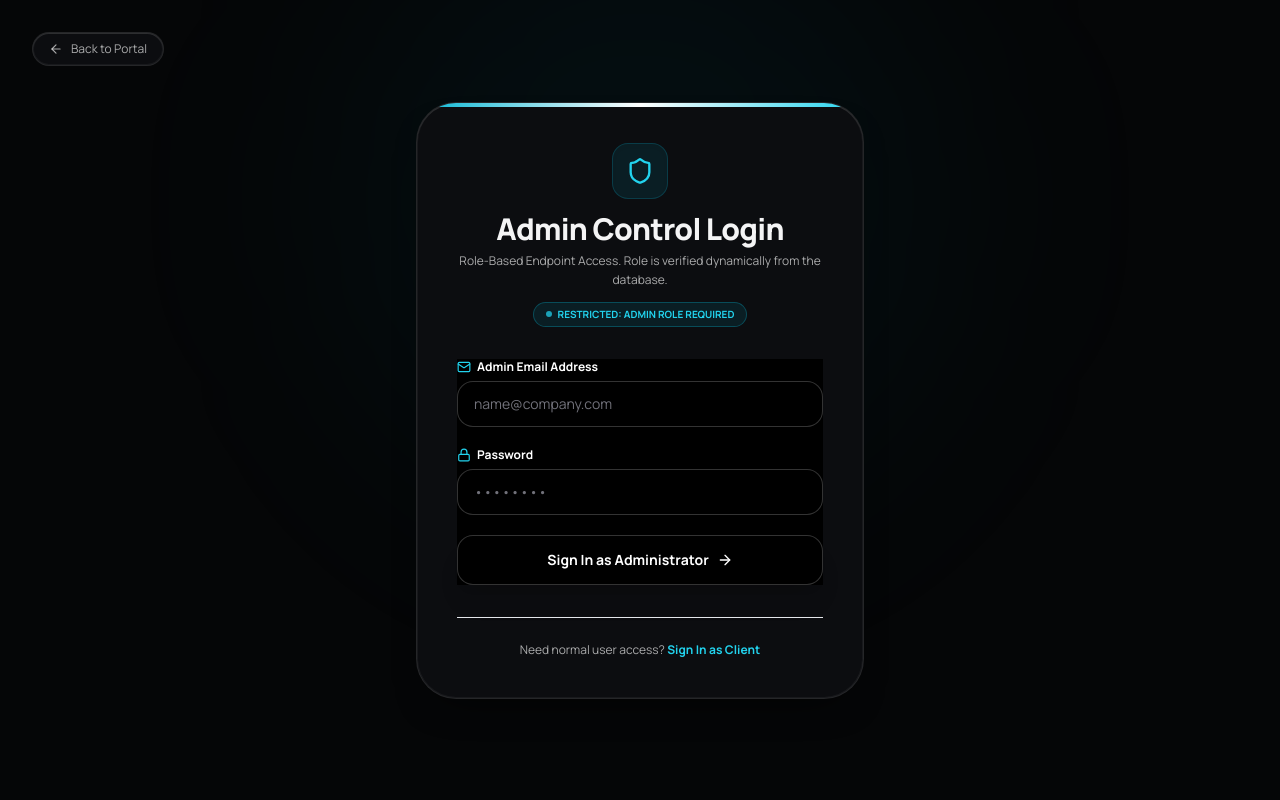
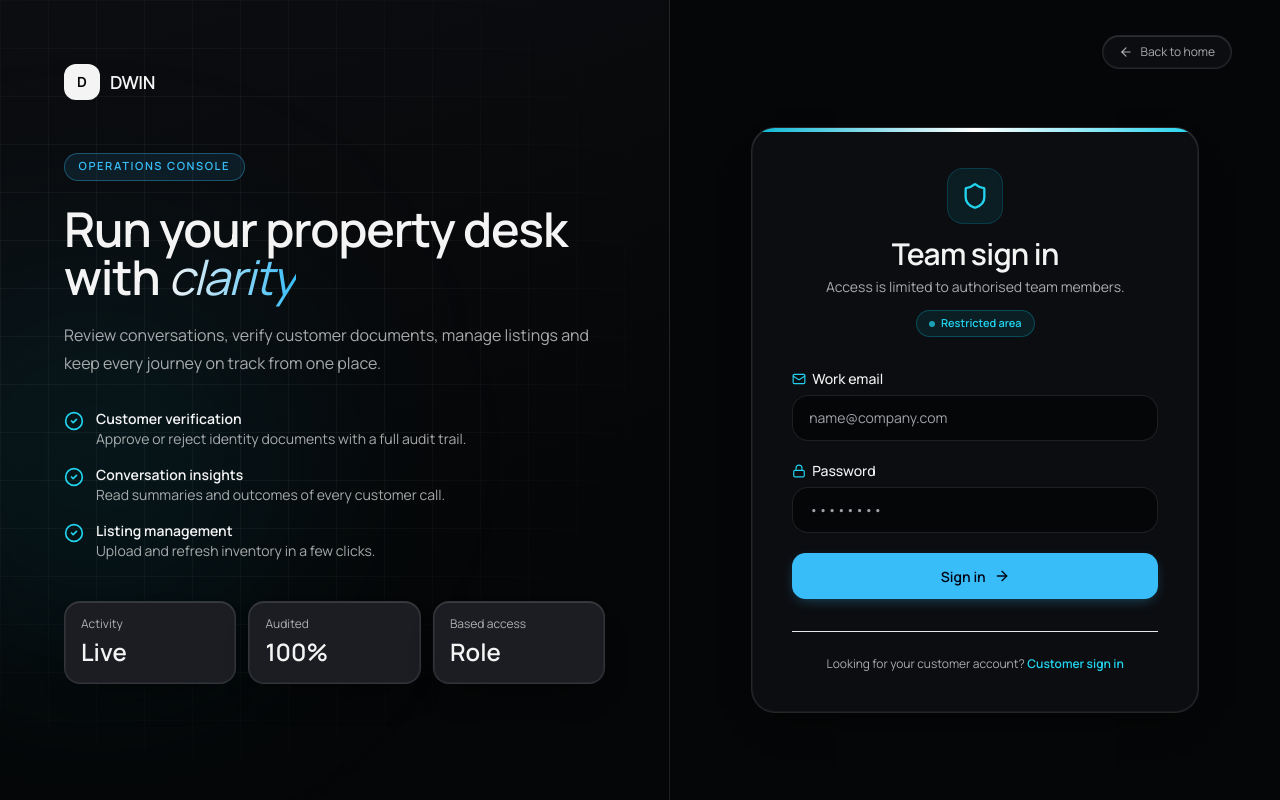
Before and after one commit to bhatvinay7/voice, a Next.js app in the folder apps/web/: page /admin/login in a window 1280 px wide. Built offline with nearby package versions, Linux system fonts and the light colour scheme.

Commit message:
feat(web): refresh authentication experience

```diff
--- a/apps/web/src/app/admin/login/page.tsx
+++ b/apps/web/src/app/admin/login/page.tsx
@@ -5,6 +5,8 @@ import { useRouter } from "next/navigation";
 import { motion } from "framer-motion";
 import { Shield, Lock, Mail, ArrowRight, AlertCircle, ArrowLeft, CheckCircle2 } from "lucide-react";
 import { useAdminLogin } from "../../../lib/api";
+import { AuthSplitLayout } from "../../../components/auth/AuthSplitLayout";
+import { adminAuthShowcase } from "../../../lib/auth-showcase";
 
 export default function AdminLoginPage() {
   const router = useRouter();
@@ -37,28 +39,25 @@ export default function AdminLoginPage() {
   };
 
   return (
-    <div className="min-h-screen bg-theme-main text-theme-text font-sans antialiased flex flex-col justify-center items-center p-4 sm:p-6 md:p-8 relative overflow-hidden transition-colors duration-300">
-      {/* Background Radial Glow */}
-      <div className="absolute top-1/4 left-1/2 -translate-x-1/2 -translate-y-1/2 w-[600px] h-[600px] bg-cyan-500/5 blur-[120px] rounded-full pointer-events-none" />
-
-      {/* Top back navigation */}
-      <div className="absolute top-8 left-8 z-20">
+    <AuthSplitLayout
+      content={adminAuthShowcase}
+      topSlot={
         <button
           onClick={() => router.push("/")}
-          className="inline-flex items-center gap-2 text-xs font-mono text-theme-sub hover:text-theme-text transition bg-theme-card dark:bg-black dark:text-white px-4 py-2 rounded-full border border-theme-border dark:border-white/20"
+          className="inline-flex items-center gap-2 text-xs text-theme-sub hover:text-theme-text transition bg-theme-card px-4 py-2 rounded-full border border-theme-border"
         >
           <ArrowLeft className="w-3.5 h-3.5" />
-          Back to Portal
+          Back to home
         </button>
-      </div>
-
+      }
+    >
       <motion.div
         initial={{ opacity: 0, y: 20 }}
         animate={{ opacity: 1, y: 0 }}
         transition={{ duration: 0.4 }}
-        className="w-full max-w-md relative z-10"
+        className="w-full relative z-10"
       >
-        <div className="rounded-[2.5rem] border border-theme-border dark:border-white/15 bg-theme-card dark:bg-black backdrop-blur-2xl p-8 sm:p-10 text-theme-text dark:text-white shadow-2xl relative overflow-hidden dark:shadow-[inset_0_1px_0_0_rgba(255,255,255,0.12)]">
+        <div className="auth-card p-8 sm:p-10 text-theme-text relative overflow-hidden">
           {/* Top Specular Gradient Line */}
           <div className="absolute top-0 left-0 right-0 h-1 bg-gradient-to-r from-cyan-500 via-white to-cyan-400" />
 
@@ -68,16 +67,16 @@ export default function AdminLoginPage() {
               <Shield className="w-7 h-7" />
             </div>
             <div>
-              <h1 className="text-2xl sm:text-3xl font-extrabold tracking-tight font-serif text-theme-text dark:text-white">
-                Admin Control Login
+              <h1 className="text-2xl sm:text-3xl font-semibold tracking-tight font-display text-theme-text">
+                Team sign in
               </h1>
-              <p className="text-xs text-theme-sub dark:text-zinc-400 mt-1 leading-relaxed">
-                Role-Based Endpoint Access. Role is verified dynamically from the database.
+              <p className="text-sm text-theme-sub mt-1 leading-relaxed">
+                Access is limited to authorised team members.
               </p>
             </div>
-            <div className="inline-flex items-center gap-1.5 text-[10px] font-mono bg-cyan-500/10 text-cyan-400 border border-cyan-500/30 px-3 py-1 rounded-full font-bold">
+            <div className="inline-flex items-center gap-1.5 text-[11px] bg-cyan-500/10 text-cyan-400 border border-cyan-500/30 px-3 py-1 rounded-full font-semibold">
               <span className="w-1.5 h-1.5 rounded-full bg-cyan-400 animate-pulse" />
-              RESTRICTED: ADMIN ROLE REQUIRED
+              Restricted area
             </div>
           </div>
 
@@ -105,11 +104,11 @@ export default function AdminLoginPage() {
           )}
 
           {/* Form */}
-          <form onSubmit={handleSubmit} className="space-y-5 bg-white dark:bg-black">
+          <form onSubmit={handleSubmit} className="space-y-5 bg-transparent">
             <div className="space-y-1.5">
-              <label className="text-xs font-bold text-black dark:text-white font-mono flex items-center gap-1.5">
+              <label className="text-sm font-medium text-theme-text flex items-center gap-1.5">
                 <Mail className="w-3.5 h-3.5 text-cyan-400" />
-                Admin Email Address
+                Work email
               </label>
               <input
                 type="email"
@@ -117,12 +116,12 @@ export default function AdminLoginPage() {
                 value={email}
                 onChange={(e) => setEmail(e.target.value)}
                 placeholder="name@company.com"
-                className="w-full px-4 py-3 bg-white dark:bg-black border border-slate-300 dark:border-white/20 rounded-2xl text-sm text-black dark:text-white placeholder:text-slate-400 dark:placeholder:text-zinc-500 focus:outline-none focus:border-cyan-400/80 transition"
+                className="w-full px-4 py-3 bg-theme-main border border-theme-border rounded-2xl text-sm text-theme-text placeholder:text-theme-sub focus:outline-none focus:border-cyan-400/80 transition"
               />
             </div>
 
             <div className="space-y-1.5">
-              <label className="text-xs font-bold text-black dark:text-white font-mono flex items-center gap-1.5">
+              <label className="text-sm font-medium text-theme-text flex items-center gap-1.5">
                 <Lock className="w-3.5 h-3.5 text-cyan-400" />
                 Password
               </label>
@@ -132,20 +131,20 @@ export default function AdminLoginPage() {
                 value={password}
                 onChange={(e) => setPassword(e.target.value)}
                 placeholder="••••••••"
-                className="w-full px-4 py-3 bg-white dark:bg-black border border-slate-300 dark:border-white/20 rounded-2xl text-sm text-black dark:text-white placeholder:text-slate-400 dark:placeholder:text-zinc-500 focus:outline-none focus:border-cyan-400/80 transition"
+                className="w-full px-4 py-3 bg-theme-main border border-theme-border rounded-2xl text-sm text-theme-text placeholder:text-theme-sub focus:outline-none focus:border-cyan-400/80 transition"
               />
             </div>
 
             <button
               type="submit"
               disabled={adminLoginMutation.isPending}
-              className="w-full mt-2 py-3.5 px-6 rounded-2xl bg-white dark:bg-black hover:bg-zinc-100 dark:hover:bg-zinc-900 border border-slate-300 dark:border-white/20 text-black dark:text-white font-bold text-sm flex items-center justify-center gap-2 transition-all shadow-xl active:scale-95 cursor-pointer disabled:opacity-50"
+              className="btn-primary w-full mt-2"
             >
               {adminLoginMutation.isPending ? (
-                <span>Authenticating with DB...</span>
+                <span>Signing in…</span>
               ) : (
                 <>
-                  <span>Sign In as Administrator</span>
+                  <span>Sign in</span>
                   <ArrowRight className="w-4 h-4" />
                 </>
               )}
@@ -155,17 +154,17 @@ export default function AdminLoginPage() {
           {/* Footer note */}
           <div className="mt-8 pt-6 border-t border-theme-border/50 text-center">
             <p className="text-xs text-theme-sub">
-              Need normal user access?{" "}
+              Looking for your customer account?{" "}
               <button
                 onClick={() => router.push("/auth")}
-                className="text-cyan-400 hover:underline font-bold"
+                className="text-cyan-400 hover:underline font-semibold"
               >
-                Sign In as Client
+                Customer sign in
               </button>
             </p>
           </div>
         </div>
       </motion.div>
-    </div>
+    </AuthSplitLayout>
   );
 }
--- /dev/null
+++ b/apps/web/src/components/auth/AuthBrandPanel.tsx
@@ -0,0 +1,82 @@
+"use client";
+
+import React from "react";
+import { motion } from "framer-motion";
+import { CheckCircle2, Quote } from "lucide-react";
+import type { AuthShowcaseContent } from "../../../types/auth-layout";
+
+interface AuthBrandPanelProps {
+  content: AuthShowcaseContent;
+}
+
+function renderHeadline(headline: string, accentWord: string): React.ReactNode {
+  const index = headline.indexOf(accentWord);
+  if (!accentWord || index < 0) return headline;
+  return (
+    <>
+      {headline.slice(0, index)}
+      <span className="font-serif italic font-normal text-gradient-accent">{accentWord}</span>
+      {headline.slice(index + accentWord.length)}
+    </>
+  );
+}
+
+export function AuthBrandPanel({ content }: AuthBrandPanelProps): React.ReactElement {
+  return (
+    <aside className="auth-brand-panel relative hidden overflow-hidden lg:flex lg:flex-col lg:justify-between p-12 xl:p-16">
+      <div className="surface-grid pointer-events-none absolute inset-0" aria-hidden />
+      <div className="pointer-events-none absolute -left-24 top-1/3 h-96 w-96 rounded-full bg-cyan-500/10 blur-[120px]" aria-hidden />
+
+      <div className="relative z-10 flex items-center gap-2.5">
+        <span className="brand-mark flex h-9 w-9 items-center justify-center rounded-xl text-sm font-bold">D</span>
+        <span className="font-display text-lg font-semibold tracking-tight">DWIN</span>
+      </div>
+
+      <motion.div
+        initial={{ opacity: 0, y: 16 }}
+        animate={{ opacity: 1, y: 0 }}
+        transition={{ duration: 0.5 }}
+        className="relative z-10 max-w-xl"
+      >
+        <span className="eyebrow-pill">{content.eyebrow}</span>
+        <h2 className="mt-6 font-display text-4xl font-semibold leading-[1.1] tracking-tight xl:text-5xl">
+          {renderHeadline(content.headline, content.accentWord)}
+        </h2>
+        <p className="mt-5 text-base leading-7 text-theme-sub">{content.description}</p>
+
+        <ul className="mt-8 space-y-4">
+          {content.highlights.map((item) => (
+            <li key={item.title} className="flex gap-3">
+              <CheckCircle2 className="mt-0.5 h-5 w-5 shrink-0 text-cyan-400" />
+              <div>
+                <p className="text-sm font-semibold">{item.title}</p>
+                <p className="text-sm text-theme-sub">{item.description}</p>
+              </div>
+            </li>
+          ))}
+        </ul>
+
+        <dl className="mt-10 grid grid-cols-3 gap-3">
+          {content.stats.map((stat) => (
+            <div key={stat.label} className="stat-tile">
+              <dt className="text-xs text-theme-sub">{stat.label}</dt>
+              <dd className="mt-1 font-display text-2xl font-semibold">{stat.value}</dd>
+            </div>
+          ))}
+        </dl>
+      </motion.div>
+
+      {content.quote ? (
+        <figure className="relative z-10 max-w-xl rounded-2xl border border-theme-border bg-theme-card-hover/60 p-5">
+          <Quote className="h-5 w-5 text-cyan-400" />
+          <blockquote className="mt-3 text-sm leading-6">{content.quote.text}</blockquote>
+          <figcaption className="mt-3 text-xs text-theme-sub">
+            <span className="font-semibold text-theme-text">{content.quote.author}</span> · {content.quote.role}
+          </figcaption>
+        </figure>
+      ) : (
+        <span />
+      )}
+    </aside>
+  );
+}
--- a/apps/web/src/components/auth/AuthCardHeader.tsx
+++ b/apps/web/src/components/auth/AuthCardHeader.tsx
@@ -9,7 +9,7 @@ interface AuthCardHeaderProps {
 export function AuthCardHeader({ mode }: AuthCardHeaderProps): React.ReactElement {
   return (
     <div className="mb-6">
-      <h2 className="text-xl font-semibold tracking-tight text-theme-text">
+      <h2 className="font-display text-2xl font-semibold tracking-tight text-theme-text">
         {mode === "login" ? "Welcome back" : "Create your account"}
       </h2>
       <p className="mt-1 text-sm text-theme-sub">
--- a/apps/web/src/components/auth/AuthOtpInput.tsx
+++ b/apps/web/src/components/auth/AuthOtpInput.tsx
@@ -13,7 +13,7 @@ export function AuthOtpInput({
 }: AuthOtpInputProps): React.ReactElement {
   return (
     <div className="space-y-2">
-      <label className="text-xs font-bold text-black dark:text-white uppercase tracking-wider pl-1">
+      <label className="text-xs font-bold text-theme-text uppercase tracking-wider pl-1">
         6-Digit Verification Code
       </label>
       <div className="flex items-center justify-between gap-2">
@@ -26,7 +26,7 @@ export function AuthOtpInput({
             maxLength={1}
             value={digit}
             onChange={(e) => onChangeOtp(idx, e.target.value)}
-            className="w-12 h-14 bg-white dark:bg-black border border-slate-300 dark:border-white/20 text-center text-xl font-bold text-black dark:text-white rounded-2xl focus:outline-none focus:border-black dark:focus:border-white transition-all shadow-inner"
+            className="w-12 h-14 bg-theme-card border border-theme-border text-center text-xl font-bold text-theme-text rounded-2xl focus:outline-none focus:border-cyan-500 transition-all shadow-inner"
           />
         ))}
       </div>
--- /dev/null
+++ b/apps/web/src/components/auth/AuthSplitLayout.tsx
@@ -0,0 +1,23 @@
+import React from "react";
+import type { AuthShowcaseContent } from "../../../types/auth-layout";
+import { AuthBrandPanel } from "./AuthBrandPanel";
+
+interface AuthSplitLayoutProps {
+  content: AuthShowcaseContent;
+  topSlot?: React.ReactNode;
+  children: React.ReactNode;
+}
+
+export function AuthSplitLayout({ content, topSlot, children }: AuthSplitLayoutProps): React.ReactElement {
+  return (
+    <main className="theme-page grid min-h-screen w-full lg:grid-cols-[1.1fr_1fr]">
+      <AuthBrandPanel content={content} />
+      <section className="relative flex flex-col px-4 py-8 sm:px-8 lg:px-12">
+        <div className="flex min-h-[2.5rem] items-center justify-end">{topSlot}</div>
+        <div className="flex flex-1 items-center justify-center py-8">
+          <div className="w-full max-w-md">{children}</div>
+        </div>
+      </section>
+    </main>
+  );
+}
--- /dev/null
+++ b/apps/web/src/lib/auth-showcase.ts
@@ -0,0 +1,42 @@
+import type { AuthShowcaseContent } from "../../types/auth-layout";
+
+export const clientAuthShowcase: AuthShowcaseContent = {
+  eyebrow: "AI Voice for Real Estate",
+  headline: "Find your next home just by talking",
+  accentWord: "talking",
+  description:
+    "Describe what you are looking for in your own words. DWIN searches verified UAE listings, compares options and books viewings for you.",
+  highlights: [
+    { title: "Natural conversations", description: "Ask about price, area, amenities or payment plans like you would an agent." },
+    { title: "Verified listings", description: "Every property is checked and kept up to date by our partner network." },
+    { title: "Secure by design", description: "Your identity and documents are protected end to end." },
+  ],
+  stats: [
+    { value: "24/7", label: "Availability" },
+    { value: "<1s", label: "Reply time" },
+    { value: "10k+", label: "Listings" },
+  ],
+  quote: {
+    text: "I found a two-bed in Dubai Marina in one evening without filling out a single form.",
+    author: "Aisha R.",
+    role: "Homebuyer, Dubai",
+  },
+};
+
+export const adminAuthShowcase: AuthShowcaseContent = {
+  eyebrow: "Operations Console",
+  headline: "Run your property desk with clarity",
+  accentWord: "clarity",
+  description:
+    "Review conversations, verify customer documents, manage listings and keep every journey on track from one place.",
+  highlights: [
+    { title: "Customer verification", description: "Approve or reject identity documents with a full audit trail." },
+    { title: "Conversation insights", description: "Read summaries and outcomes of every customer call." },
+    { title: "Listing management", description: "Upload and refresh inventory in a few clicks." },
+  ],
+  stats: [
+    { value: "Live", label: "Activity" },
+    { value: "100%", label: "Audited" },
+    { value: "Role", label: "Based access" },
+  ],
+};
--- /dev/null
+++ b/apps/web/types/auth-layout.ts
@@ -0,0 +1,23 @@
+export interface AuthHighlight {
+  title: string;
+  description: string;
+}
+
+export interface AuthStat {
+  value: string;
+  label: string;
+}
+
+export interface AuthShowcaseContent {
+  eyebrow: string;
+  headline: string;
+  accentWord: string;
+  description: string;
+  highlights: AuthHighlight[];
+  stats: AuthStat[];
+  quote?: {
+    text: string;
+    author: string;
+    role: string;
+  };
+}
```
Also changed, not shown: apps/web/src/app/auth/page.tsx (+16 -15 lines), apps/web/src/components/auth/AuthFormContainer.tsx (+5 -5 lines).
